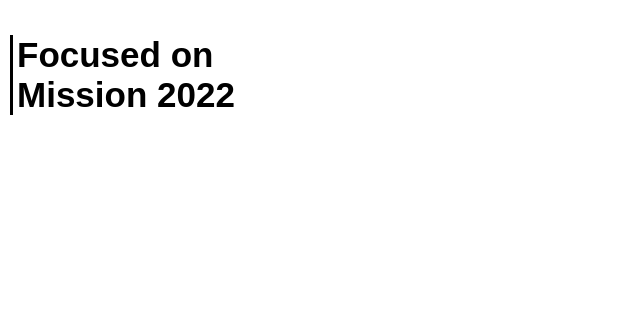
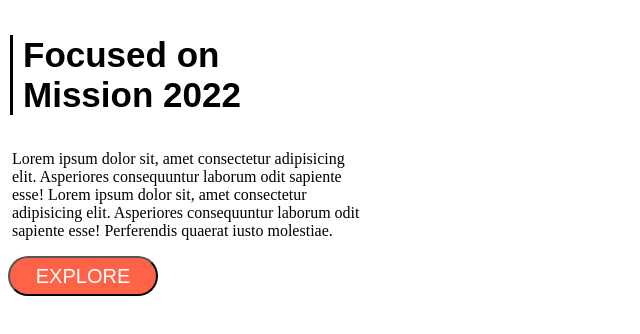
Before and after one commit to sayeef-rahman/assignment-hero-1, a plain HTML site: page index.html in a window 1280 px wide. Shown: the whole page, without its empty margins (0-640 px from the left). Drawn offline with Linux system fonts and the light colour scheme.

Commit message:
good night

```diff
--- a/index.html
+++ b/index.html
@@ -10,15 +10,34 @@ h2.solid
         border-right: white;
         width: 250px;
         font-size: 35px;
-        font-family: fantasy;
+        font-family: Arial, Helvetica, sans-serif;
         margin-left: 2px;
+        margin-bottom: 0px;
         }
 p.head{
+    margin-left: 10px;
+}
+p.head_text{
+    width: 350px;
     margin-left: 4px;
+
+}
+button.head_button{
+    height: 40px;
+    width: 150px;
+    border-radius: 25px;
+    font-size: 20px;
+    background-color: tomato;
+    color: white;
+    align-items: center;
 }
 </style>
 </head>
 <body>
     <h2 class="solid"> <p class="head"> Focused on <br> Mission 2022 </p> </h2>
+
+    <p class="head_text">Lorem ipsum dolor sit, amet consectetur adipisicing elit. Asperiores consequuntur laborum odit sapiente esse! Lorem ipsum dolor sit, amet consectetur adipisicing elit.
+        Asperiores consequuntur laborum odit sapiente esse! Perferendis quaerat iusto molestiae.</p>
+    <button class="head_button"> EXPLORE</button>
 </body>
 </html>
```
